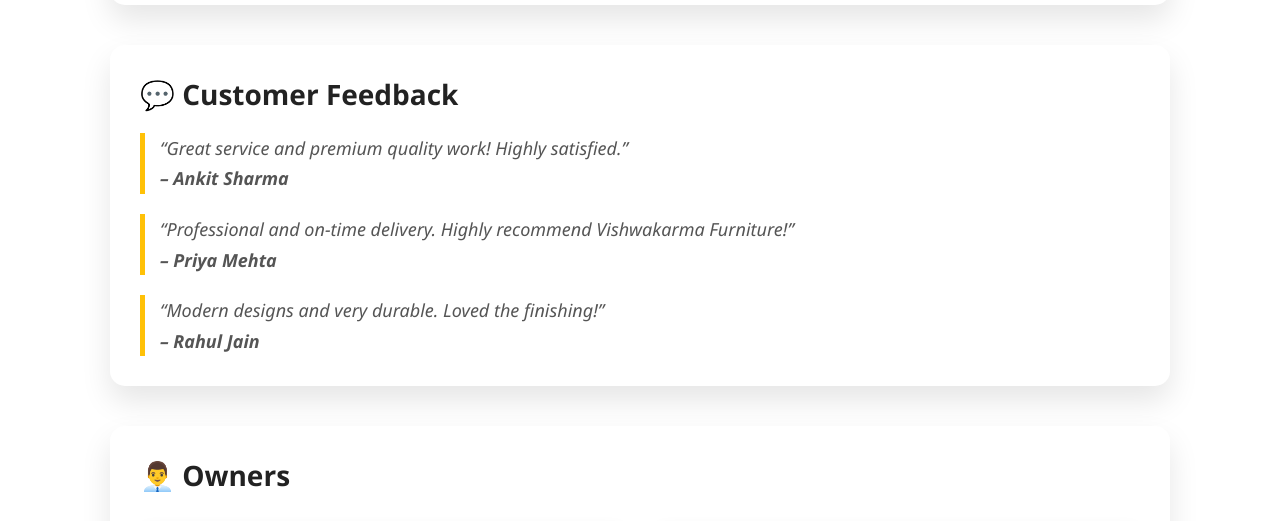
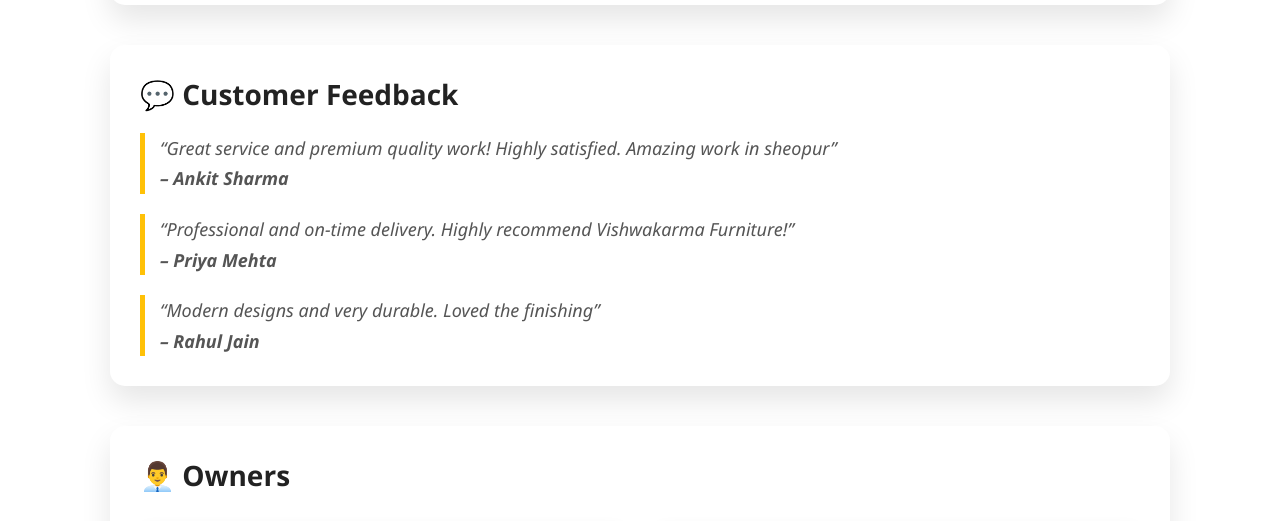
Before and after one commit to Piyushjangid01/Vishwakrma-Furniture, a plain HTML site: page index.html in a window 1280 px wide. Shown: the part 1060-1581 px from the top of the page. Drawn offline with Linux system fonts and the light colour scheme.

Commit message:
by piyush

```diff
--- a/index.html
+++ b/index.html
@@ -117,7 +117,7 @@
   <div class="card3d">
     <h2>💬 Customer Feedback</h2>
     <blockquote>
-      “Great service and premium quality work! Highly satisfied.”<br>
+      “Great service and premium quality work! Highly satisfied. Amazing work in sheopur”<br>
       <strong>– Ankit Sharma</strong>
     </blockquote>
     <blockquote>
@@ -125,7 +125,7 @@
       <strong>– Priya Mehta</strong>
     </blockquote>
     <blockquote>
-      “Modern designs and very durable. Loved the finishing!”<br>
+      “Modern designs and very durable. Loved the finishing”<br>
       <strong>– Rahul Jain</strong>
     </blockquote>
   </div>
```
